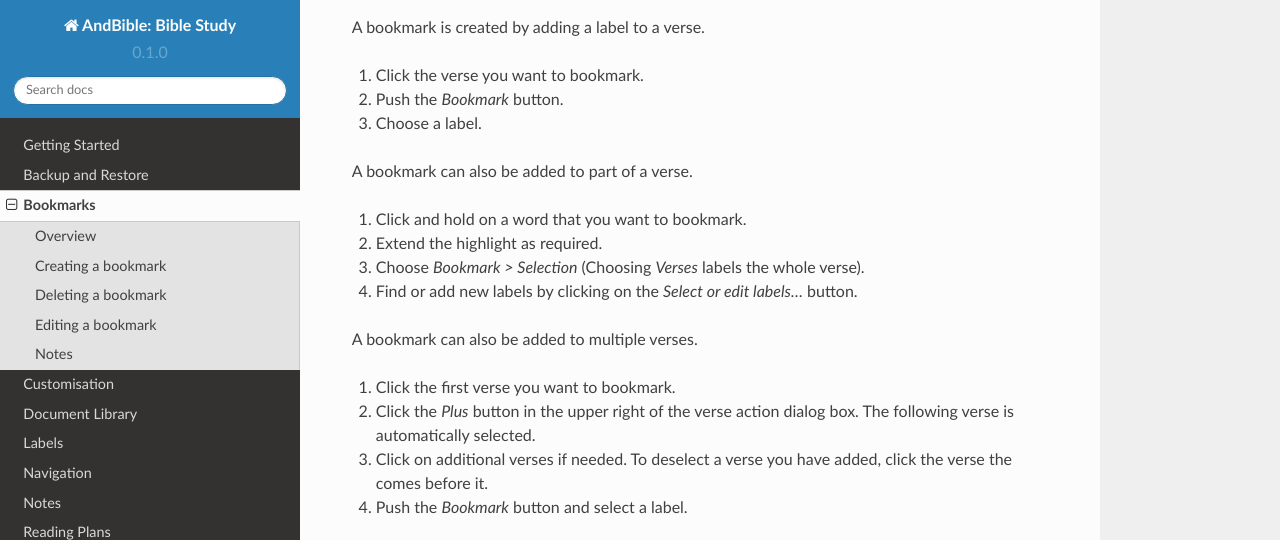
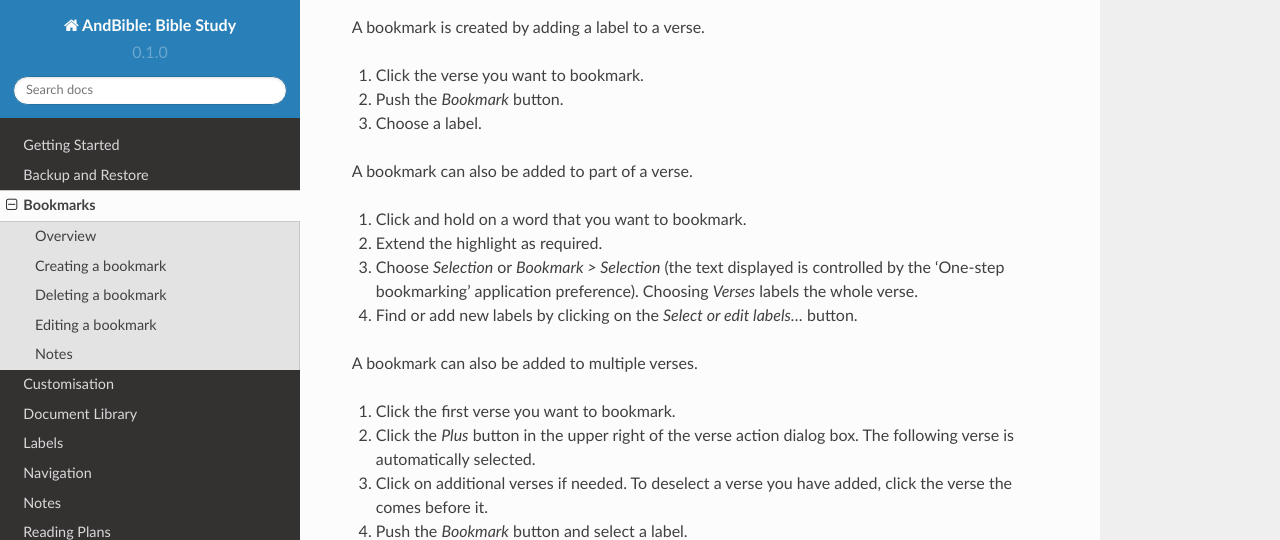
Before and after one commit to AndBible/docs, a Sphinx documentation site: the page built from docs/source/bookmarks.rst, in a window 1280 px wide and 900 px high, scrolled down 864 px, cut to the strip 0-540 px from the top of the window. Built offline with Sphinx 7.4.7 and the Read the Docs theme 2.0.0, drawn with Linux system fonts in a browser that asks for light colours; pages that are not in the unit, such as notebooks, are missing from menus.

Commit message:
Update bookmarks.rst
Corrected a PR change that overlooked the application preference for bookmarking.

```diff
--- a/docs/source/bookmarks.rst
+++ b/docs/source/bookmarks.rst
@@ -31,7 +31,7 @@
 
 1. Click and hold on a word that you want to bookmark.
 2. Extend the highlight as required.
-3. Choose `Bookmark > Selection` (Choosing `Verses` labels the whole verse).
+3. Choose `Selection` or `Bookmark > Selection` (the text displayed is controlled by the 'One-step bookmarking' application preference). Choosing `Verses` labels the whole verse.
 4. Find or add new labels by clicking on the `Select or edit labels...` button.
 
 A bookmark can also be added to multiple verses.
```
